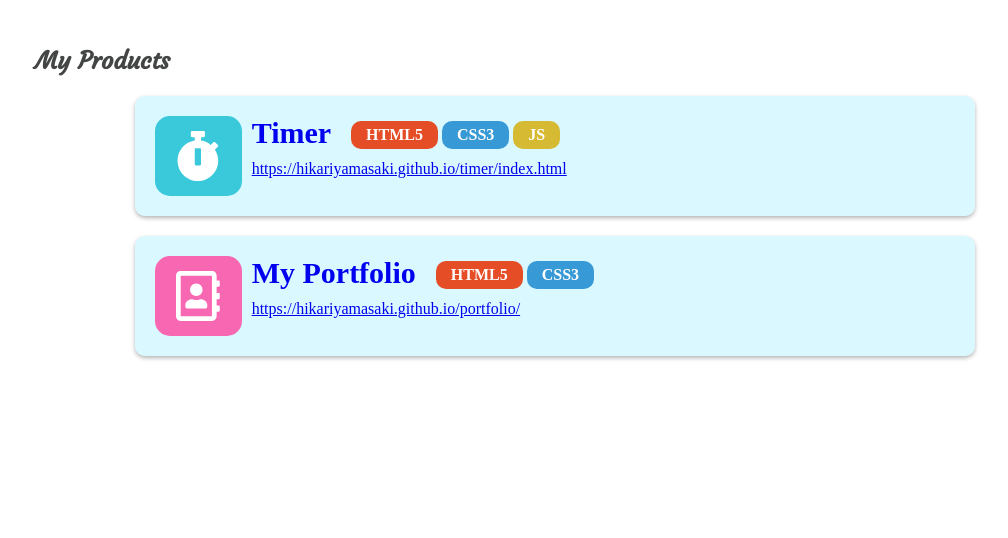
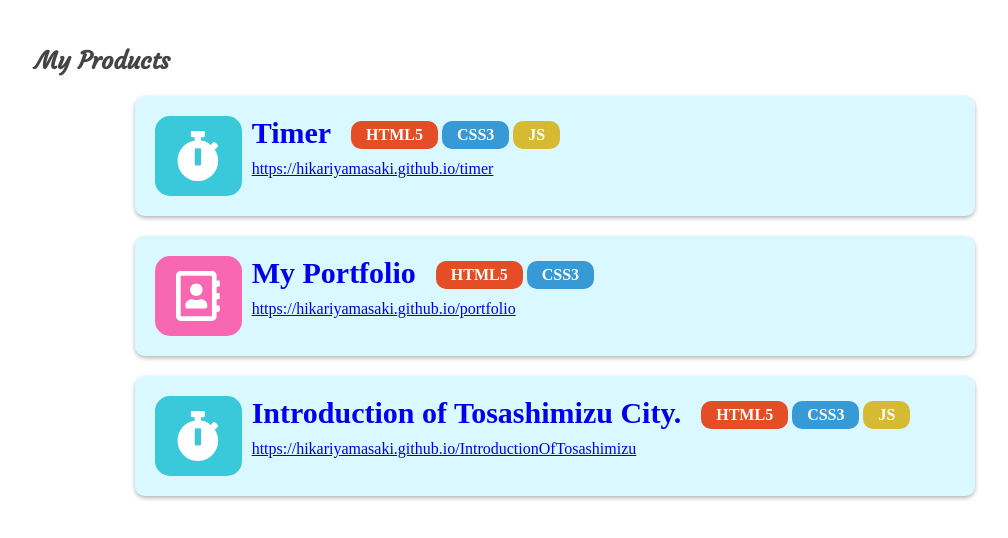
Before and after one commit to hikariyamasaki/portfolio, a plain HTML site: page index.html in a window 1280 px wide. Shown: the part 1074-1612 px from the top of the page, without its empty margins (120-1128 px from the left). Before the commit the page ends 1480 px from the top, so only its background shows below. Drawn offline with Linux system fonts and the light colour scheme.

Commit message:
プロダクトをひとつ追加

```diff
--- a/index.html
+++ b/index.html
@@ -80,7 +80,7 @@
                 <li class="used-js">JS</li>
               </ul>
               <div>
-                <a class="inner-link" href="https://hikariyamasaki.github.io/timer/index.html" target="_blank">https://hikariyamasaki.github.io/timer/index.html</a>
+                <a class="inner-link" href="https://hikariyamasaki.github.io/timer" target="_blank">https://hikariyamasaki.github.io/timer</a>
               </div>
             </div>
           </div>
@@ -88,7 +88,7 @@
             <div class="product-image product-my-portfolio"><i class="far fa-address-book product-icon"></i></div>
             <div class="inner">
                 <h3 class="product-name">
-                  <a href="https://hikariyamasaki.github.io/timer/index.html">My Portfolio</a>
+                  <a href="https://hikariyamasaki.github.io/portfolio">My Portfolio</a>
                 </h3>
               <ul class="used-skil">
                 <li class="used-html">HTML5</li>
@@ -96,7 +96,23 @@
                 <!-- <li class="used-js">JS</li> -->
               </ul>
               <div>
-                <a class="inner-link" href="https://hikariyamasaki.github.io/portfolio/" target="_blank">https://hikariyamasaki.github.io/portfolio/</a>
+                <a class="inner-link" href="https://hikariyamasaki.github.io/portfolio/" target="_blank">https://hikariyamasaki.github.io/portfolio</a>
+              </div>
+            </div>
+          </div>
+          <div class="product">
+            <div class="product-image"><i class="fas fa-stopwatch product-icon"></i></div>
+            <div class="inner">
+                <h3 class="product-name">
+                  <a href="https://hikariyamasaki.github.io/IntroductionOfTosashimizu" >Introduction of Tosashimizu City.</a>
+                </h3>
+              <ul class="used-skil">
+                <li class="used-html">HTML5</li>
+                <li class="used-css3">CSS3</li>
+                <li class="used-js">JS</li>
+              </ul>
+              <div>
+                <a class="inner-link" href="https://hikariyamasaki.github.io/IntroductionOfTosashimizu" target="_blank">https://hikariyamasaki.github.io/IntroductionOfTosashimizu</a>
               </div>
             </div>
           </div>
```
